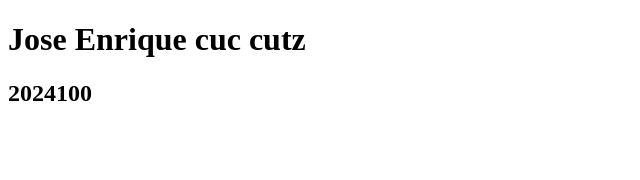
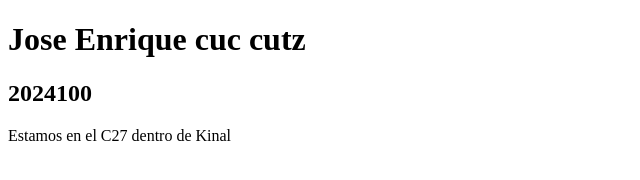
Before and after one commit to jcuc-2024100/Proyecto1, a plain HTML site: page index.html in a window 1280 px wide. Shown: the whole page, without its empty margins (0-640 px from the left). Drawn offline with Linux system fonts and the light colour scheme.

Commit message:
Agregar ubicacion en archivo index.html

```diff
--- a/index.html
+++ b/index.html
@@ -10,4 +10,5 @@
 </body>
     <h1>Jose Enrique cuc cutz</h1>
     <h2>2024100</h2>
+    <p>Estamos en el  C27 dentro de Kinal</p>
 </html>
```
